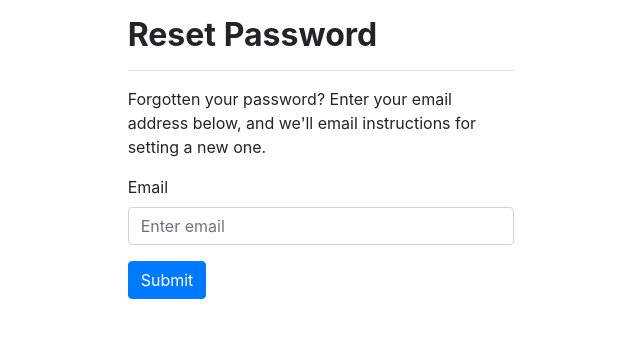
After one commit to trvlprogrammer/django_todolist, a Django app: page /password_reset in a window 1280 px wide. The commit adds this page. Shown: the top 338 px of the page, without its empty margins (319-959 px from the left). Run offline with Django 4.2, Linux system fonts and the light colour scheme; parts of the project's set-up code (start-up, migrations or seed data) failed here and were passed over; some libraries are stand-ins or nearby versions.

Commit message:
update reset password

```diff
--- a/accounts/templates/accounts/login_form.html
+++ b/accounts/templates/accounts/login_form.html
@@ -21,7 +21,7 @@
   </form>
 
 	<p class="text-center">If you don't have an account, <a href="{% url 'accounts:register' %}">Register</a> instead.</p>
-
+  <p class="text-center">Forgot password?<a href="{% url 'accounts:password_reset' %}">forgot</a></p>
 
 
 {% endblock contents %}
--- /dev/null
+++ b/accounts/templates/accounts/password_reset.html
@@ -0,0 +1,26 @@
+{% extends "base.html" %}
+
+{% block page_title %}
+Password reset
+{% endblock page_title %}
+
+
+{% block contents %}
+
+<h2 class="font-weight-bold mt-3">Reset Password</h2>
+<hr>
+<p>Forgotten your password? Enter your email address below, and we'll email instructions for setting a new one.</p>
+
+	<form method="POST">
+    {% csrf_token %}
+    <div class="form-group">
+      <label for="{{form.email.id_for_label}}">{{form.email.label}}</label>
+      <input type="email" name = "{{form.email.name}}" class="form-control" id="email" aria-describedby="email" placeholder="Enter email">
+    </div>
+    <button type="submit" class="btn btn-primary">Submit</button>
+  </form>
+
+
+
+
+{% endblock contents %}
--- a/accounts/urls.py
+++ b/accounts/urls.py
@@ -16,4 +16,5 @@ urlpatterns = [
         ),
         name="change_password"
     ),
+    path("password_reset", views.password_reset_request, name="password_reset"),
 ]
--- a/accounts/views.py
+++ b/accounts/views.py
@@ -2,6 +2,17 @@ from django.http import HttpResponse
 from django.shortcuts import render, redirect
 from django.contrib.auth import login
 from .forms import SignUpForm
+from django.contrib.auth.forms import PasswordResetForm
+from django.contrib.auth.models import User
+from django.db.models.query_utils import Q
+from django.utils.http import urlsafe_base64_encode
+from django.utils.encoding import force_bytes
+from django.contrib.auth.tokens import default_token_generator
+from django.template.loader import render_to_string
+from django.conf import settings
+from django.core.mail import send_mail, BadHeaderError
+from django.contrib import messages
+
 
 
 def register(request):
@@ -13,3 +24,35 @@ def register(request):
             return redirect("todos:index")
     form = SignUpForm()
     return render (request=request, template_name="accounts/register_form.html", context={"form" : form})
+
+
+def password_reset_request(request):
+	if request.method == "POST":
+		password_reset_form = PasswordResetForm(request.POST)
+		if password_reset_form.is_valid():
+			data = password_reset_form.cleaned_data['email']
+			associated_users = User.objects.filter(Q(email=data))
+			if associated_users.exists():
+				for user in associated_users:
+					subject = "Password Reset Requested"
+					email_template_name = "accounts/password_reset_email.txt"
+					c = {
+					"email":user.email,
+					'domain':'127.0.0.1:8000',
+					'site_name': 'Website',
+					"uid": urlsafe_base64_encode(force_bytes(user.pk)),
+					'token': default_token_generator.make_token(user),
+					'protocol': 'http',
+					}
+					email = render_to_string(email_template_name, c)
+					try:
+						send_mail(subject, email, settings.EMAIL_HOST_USER , [user.email], fail_silently=False)
+					except BadHeaderError:
+
+						return HttpResponse('Invalid header found.')
+
+					messages.success(request, 'A message with reset password instructions has been sent to your inbox.')
+					return redirect ("accounts:login")
+			messages.error(request, 'An invalid email has been entered.')
+	password_reset_form = PasswordResetForm()
+	return render(request=request, template_name="accounts/password_reset.html", context={"form":password_reset_form})
--- a/todolist/settings.py
+++ b/todolist/settings.py
@@ -27,7 +27,7 @@ BASE_DIR = Path(__file__).resolve().parent.parent
 SECRET_KEY = os.environ.get('SECRET_KEY')
 
 # SECURITY WARNING: don't run with debug turned on in production!
-DEBUG = False
+DEBUG = True
 
 ALLOWED_HOSTS = ['*']
 
--- a/todolist/urls.py
+++ b/todolist/urls.py
@@ -15,12 +15,19 @@ Including another URLconf
 """
 from django.contrib import admin
 from django.urls import path, include
+from django.contrib.auth import views as auth_views
 
 urlpatterns = [
     path('', include("accounts.urls")),
     path('', include("todos.urls")),
+    path('accounts/', include('django.contrib.auth.urls')),
+
+    path('password_reset/done/', auth_views.PasswordResetDoneView.as_view(template_name='accounts/password_reset_done.html'), name='password_reset_done'),
+    path('reset/<uidb64>/<token>/', auth_views.PasswordResetConfirmView.as_view(template_name="accounts/password_reset_confirm.html"), name='password_reset_confirm'),
+    path('reset/done/', auth_views.PasswordResetCompleteView.as_view(template_name='accounts/password_reset_complete.html'), name='password_reset_complete'),
+
     # path('admin/', admin.site.urls),
 ]
 
-handler404  = "handlers.views.handler_404"
-handler500 = "handlers.views.handler_500"
+# handler404  = "handlers.views.handler_404"
+# handler500 = "handlers.views.handler_500"
```
Also changed, not shown: accounts/templates/accounts/password_reset_complete.html (added, +19 -0 lines), accounts/templates/accounts/password_reset_confirm.html (added, +30 -0 lines), accounts/templates/accounts/password_reset_done.html (added, +18 -0 lines), accounts/templates/accounts/password_reset_email.txt (added, +15 -0 lines).
